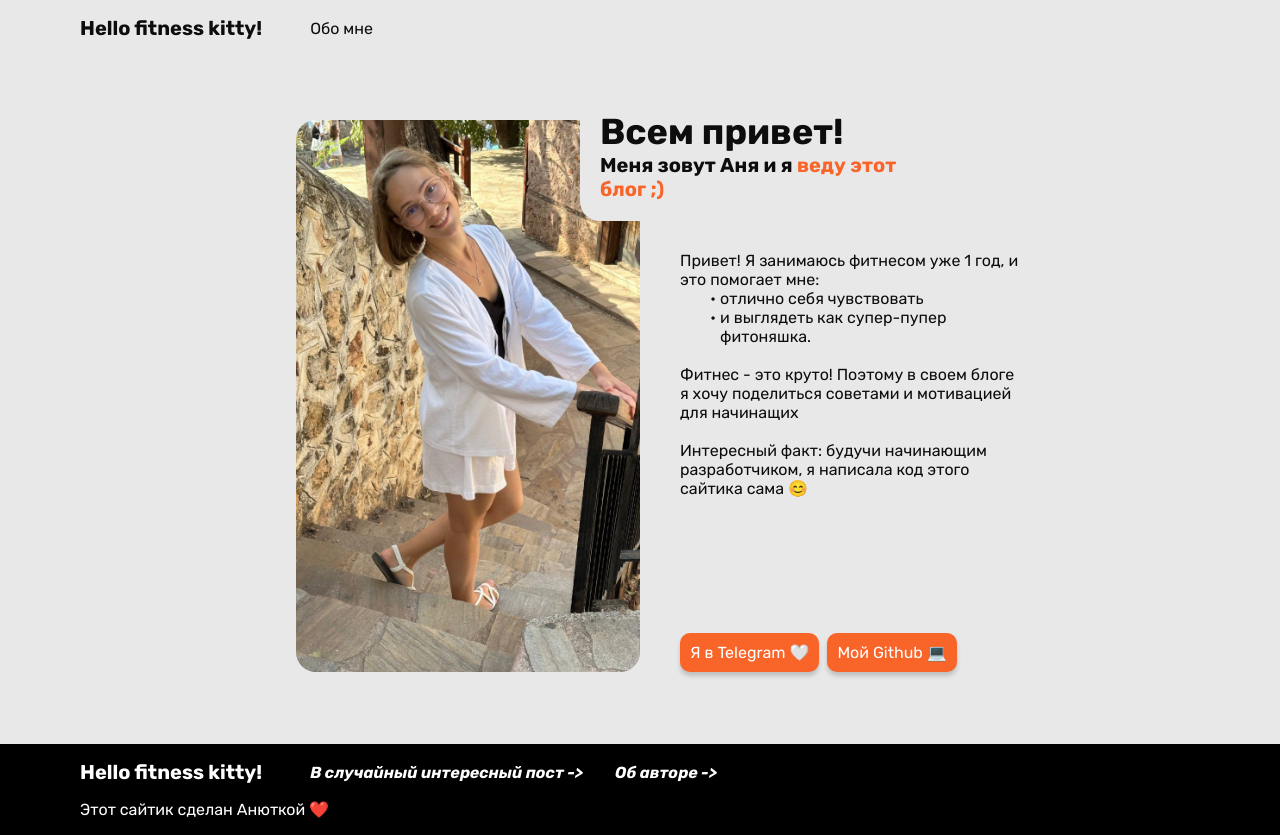
After one commit to annshev1avis/hello_fitness_kitty, a Django app: page /about-me/ in a window 1280 px wide. The commit adds this page. Run offline with Django 5.2, Linux system fonts and the light colour scheme; data that the repository does not hold is empty; some libraries are stand-ins or nearby versions.

Commit message:
feat: добавлена страница 'обо мне'

```diff
--- a/apps/blog/static/blog/css/blocks/post-aside.css
+++ b/apps/blog/static/blog/css/blocks/post-aside.css
@@ -3,7 +3,7 @@
 }
 
 .post_aside__buttons {
-    margin-top: var(--space-2);
+    margin-top: var(--space-4);
     margin-left: var(--space-2);
     display: flex;
     flex-direction: row;
--- a/apps/blog/static/blog/css/blog_styles.css
+++ b/apps/blog/static/blog/css/blog_styles.css
@@ -1,5 +1,4 @@
 @import "blocks/arrow-button.css";
-@import "blocks/button.css";
 @import "blocks/card.css";
 @import "blocks/cards-grid.css";
 @import "blocks/category-header.css";
--- /dev/null
+++ b/apps/pages/static/pages/css/styles.css
@@ -0,0 +1,46 @@
+.about-me__container{
+    height: 600px;
+    width: 60%;
+
+    display: grid;
+    grid-template-columns: 50% 50%;
+    grid-template-rows: 1fr 3fr auto;
+    grid-template-areas:
+    "image title"
+    "image text"
+    "image contacts";
+    column-gap: var(--space-10);
+
+    margin-top: var(--space-10);
+}
+
+.about-me__image {
+    grid-area: image;
+    object-fit: cover;
+    width: 100%;
+    height: 100%;
+    border-radius: var(--space-5);
+}
+
+.about-me__title-container {
+    grid-area: title;
+    position: relative;
+    right: 100px;
+    bottom: 30px;
+    height: min-content;
+
+    padding: var(--space-5);
+    border-radius: var(--space-5);
+    background-color: var(--color-bg-primary);
+}
+
+.about-me__text {
+    grid-area: text;
+}
+
+.about-me__contacts {
+    grid-area: contacts;
+    display: flex;
+    flex-direction: row;
+    gap: var(--space-2);
+}
--- /dev/null
+++ b/apps/pages/templates/pages/about_me.html
@@ -0,0 +1,37 @@
+{% extends "base.html" %}
+{% load static %}
+
+{% block stylesheets %}
+  <link rel="stylesheet" href="{% static "pages/css/styles.css" %}"/>
+{% endblock %}
+
+{% block content %}
+  <section class="about-me">
+    <div class="container about-me__container">
+      <img class="about-me__image" src="{% static "pages/img/me.jpg" %}"/>
+      <div class="about-me__title-container">
+        <h2 class="title-h2">Всем привет!</h2>
+        <h3 class="title-h3">Меня зовут Аня и я <span class="orange">веду этот блог ;)</span></h3>
+      </div>
+      <div class="text about-me__text">
+        <p class="text">Привет! Я занимаюсь фитнесом уже 1 год, и это помогает мне:</p>
+        <ul class="text bulleted-list">
+          <li>отлично себя чувствовать</li>
+          <li>и выглядеть как супер-пупер фитоняшка.</li>
+        </ul>
+        <br>
+        <p class="text">
+          Фитнес - это круто! Поэтому в своем блоге я хочу поделиться советами и мотивацией для начинащих<br>
+          <br>
+          Интересный факт: будучи начинающим разработчиком, я написала код этого сайтика сама 😊
+        </p>
+      </div>
+      <div class="about-me__contacts">
+        {% comment %} <a class="icon icon-tg"></a>
+        <a class="icon icon-github"></a> {% endcomment %}
+        <a class="button text button_color_orange" href="https://t.me/HellooDarling">Я в Telegram 🤍</a>
+        <a class="button text button_color_orange" href="https://github.com/annshev1avis">Мой Github 💻</a>
+      </div>
+    </div>
+  </section>
+{% endblock %}
--- a/apps/pages/urls.py
+++ b/apps/pages/urls.py
@@ -3,6 +3,8 @@ from django.urls import path
 from apps.pages import views
 
 
+app_name = "pages"
+
 urlpatterns = [
-    path("about/", views.about)
+    path("about-me/", views.about, name="about_me")
 ]
--- a/apps/pages/views.py
+++ b/apps/pages/views.py
@@ -1,5 +1,5 @@
-from django.http import HttpResponse
+from django.shortcuts import render
 
 
 def about(request):
-    return HttpResponse("Страница обо мне")
+    return render(request, "pages/about_me.html", {})
--- a/apps/blog/static/blog/css/blocks/button.css
+++ b/static/css/blocks/button.css
@@ -1,4 +1,5 @@
 .button {
+    cursor: pointer;
     display: inline-block;
     padding: 1rem;
     border-radius: 1rem;
@@ -15,3 +16,12 @@
 .button:active {
     background-color: var(--color-button-focus);
 }
+
+.button_color_orange {
+    color: var(--color-text-3);
+    background-color: var(--accent-color-1);
+}
+
+.button_color_orange:hover {
+    background-color: var(--accent-color-1-hover);
+}
--- a/static/css/blocks/typography.css
+++ b/static/css/blocks/typography.css
@@ -33,3 +33,16 @@
     font-weight: var(--font-weight-bold);
     font-style: italic;
 }
+
+.orange {
+    color: var(--accent-color-1);
+}
+
+.bulleted-list {
+    list-style: none;
+    padding-left: var(--space-10);
+}
+
+.bulleted-list li::marker {
+  content: "• ";
+}
--- a/static/css/global/variables.css
+++ b/static/css/global/variables.css
@@ -9,7 +9,8 @@
     --color-text-3: #FFFFFF;
 
     --accent-color-1: #F96428;
-    --accent-color-1: #4690F9;
+    --accent-color-1-hover: #e95921;
+    --accent-color-2: #4690F9;
 
     --color-button: #E8E8E8;
     --color-button-hover: #d1d1d1;
--- a/static/css/styles.css
+++ b/static/css/styles.css
@@ -5,6 +5,7 @@
 
 /* Blocks */
 @import "blocks/body.css";
+@import "blocks/button.css";
 @import "blocks/container.css";
 @import "blocks/footer.css";
 @import "blocks/header.css";
--- a/templates/base.html
+++ b/templates/base.html
@@ -7,10 +7,14 @@
     <title>{% block title %}{% endblock %}</title>
     <meta name="description" content="Это блог для девушек о фитнесе и здоровом образе жизни">
     <meta name="viewport" content="width=device-width, initial-scale=1">
+    <link rel="icon" href="{% static "img/fav.ico" %}" type="image/x-icon">
     <link rel="stylesheet" href="{% static 'css/styles.css' %}">
+
     <!--Подключение библиотеки Swiper-->
     <link rel="stylesheet" href="https://unpkg.com/swiper/swiper-bundle.css" />
     <link rel="stylesheet" href="https://unpkg.com/swiper/swiper-bundle.min.css" />
+
+    <!--Для подключения дополнительных css-->
     {% block stylesheets %}{% endblock %}
   </head>
   <body>
@@ -22,6 +26,7 @@
             {% for category in categories %}
               <li class="nav__item text"><a href={% url "blog:category" category.slug %}>{{ category.name }}</a></li>
             {% endfor %}
+            <li class="nav__item text"><a href={% url "pages:about_me" %}>Обо мне</a></li>
           </ul>
         </nav>
       </div>
@@ -35,7 +40,7 @@
           <a class="title-h3" href="{% url "blog:home_page" %}">Hello fitness kitty!</a>
           <ul class="nav__list">
             <li class="nav__item label"><a href={% url "blog:random_post" %}>В случайный интересный пост -&gt</a></li>
-            <li class="nav__item label"><a>Об авторе -&gt</a></li>
+            <li class="nav__item label"><a href="{% url "pages:about_me" %}">Об авторе -&gt</a></li>
           </ul>
         </nav>
         <h4 class="footer__copyright text">Этот сайтик сделан Анюткой ❤️</h4>
```
Also changed, not shown: apps/blog/templates/blog/single_post.html (+7 -4 lines), apps/pages/static/pages/img/me.jpg (added), static/img/fav.ico (added).
